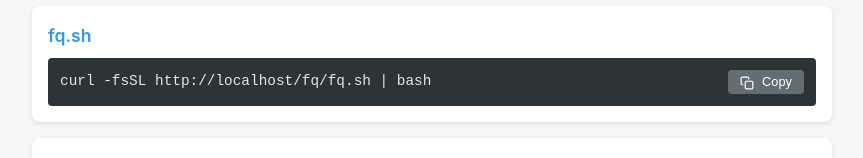
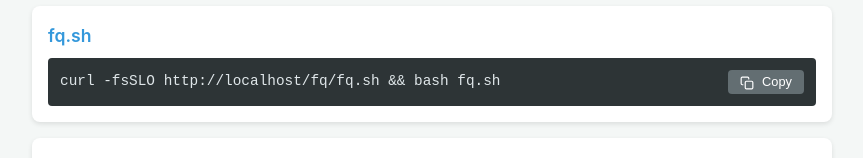
Before and after one commit to ace7/tools, a plain HTML site: page index.html in a window 1280 px wide. Shown: the part 130-288 px from the top of the page, without its empty margins (208-1071 px from the left). Drawn offline with Linux system fonts and the light colour scheme.

Commit message:
fix(index.html): change install command to download then execute

```diff
--- a/index.html
+++ b/index.html
@@ -94,7 +94,7 @@
                 <a class="file-name" href="fq/fq.sh">fq.sh</a>
             </div>
             <div class="install-box">
-                <code class="install-cmd" id="fq-cmd">curl -fsSL <span class="origin"></span>/fq/fq.sh | bash</code>
+                <code class="install-cmd" id="fq-cmd">curl -fsSLO <span class="origin"></span>/fq/fq.sh && bash fq.sh</code>
                 <button class="copy-btn" onclick="copyCmd('fq-cmd', this)">
                     <svg class="icon" width="14" height="14" viewBox="0 0 24 24" fill="none" stroke="currentColor" stroke-width="2" stroke-linecap="round" stroke-linejoin="round"><rect x="9" y="9" width="13" height="13" rx="2" ry="2"></rect><path d="M5 15H4a2 2 0 0 1-2-2V4a2 2 0 0 1 2-2h9a2 2 0 0 1 2 2v1"></path></svg>
                     Copy
```
